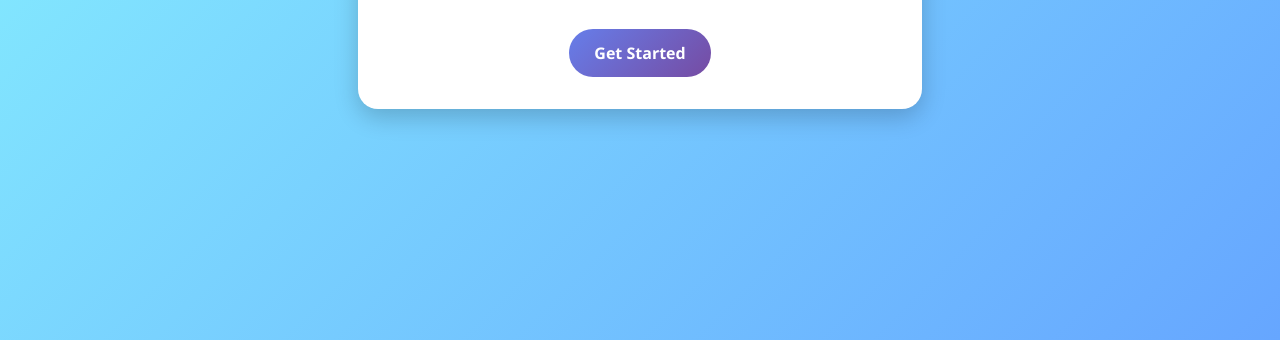
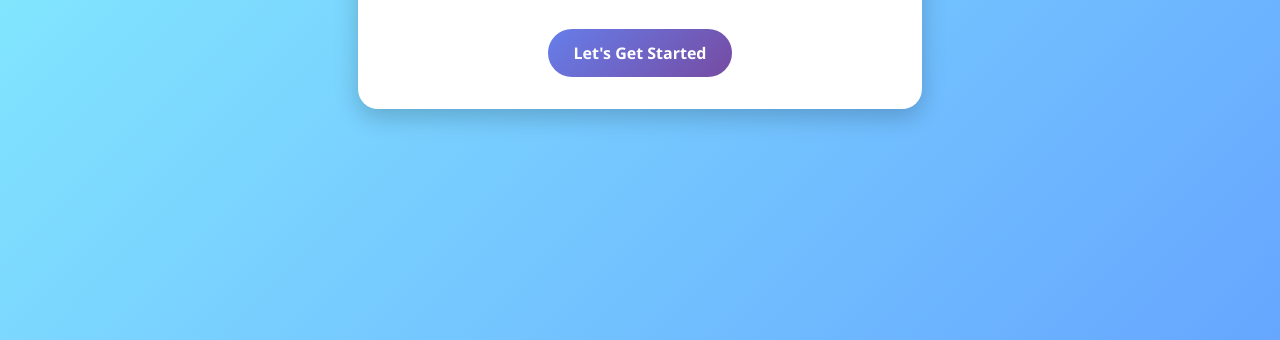
Before and after one commit to rautmrunali/AWS-html, a plain HTML site: page index1.html in a window 1280 px wide. Shown: the part 460-800 px from the top of the page. Drawn offline with Linux system fonts and the light colour scheme.

Commit message:
second commit for index1 : v2

```diff
--- a/index1.html
+++ b/index1.html
@@ -68,7 +68,7 @@
   <div class="card">
     <h1>Welcome to My Beautiful Page</h1>
     <p>This page is designed with simplicity and elegance in mind. You can customize it as you like and make it your own.</p>
-    <a href="#" class="btn">Get Started</a>
+    <a href="#" class="btn">Let's Get Started</a>
   </div>
 </body>
 </html>
```
